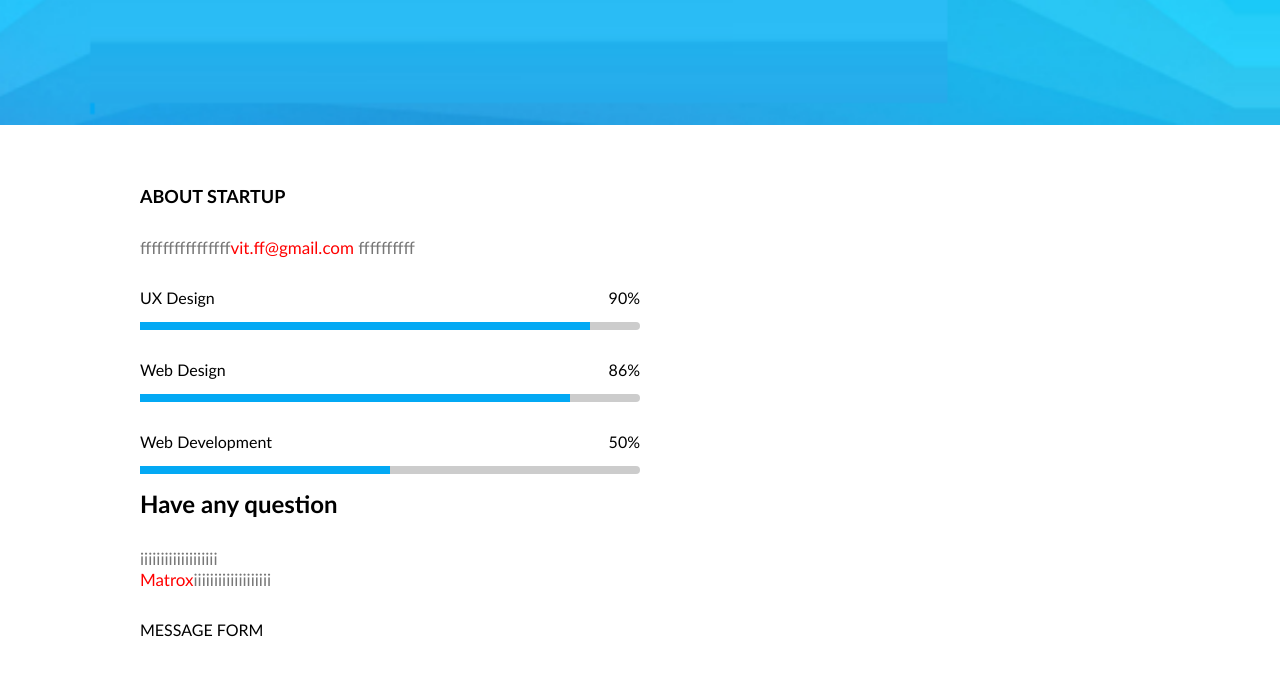
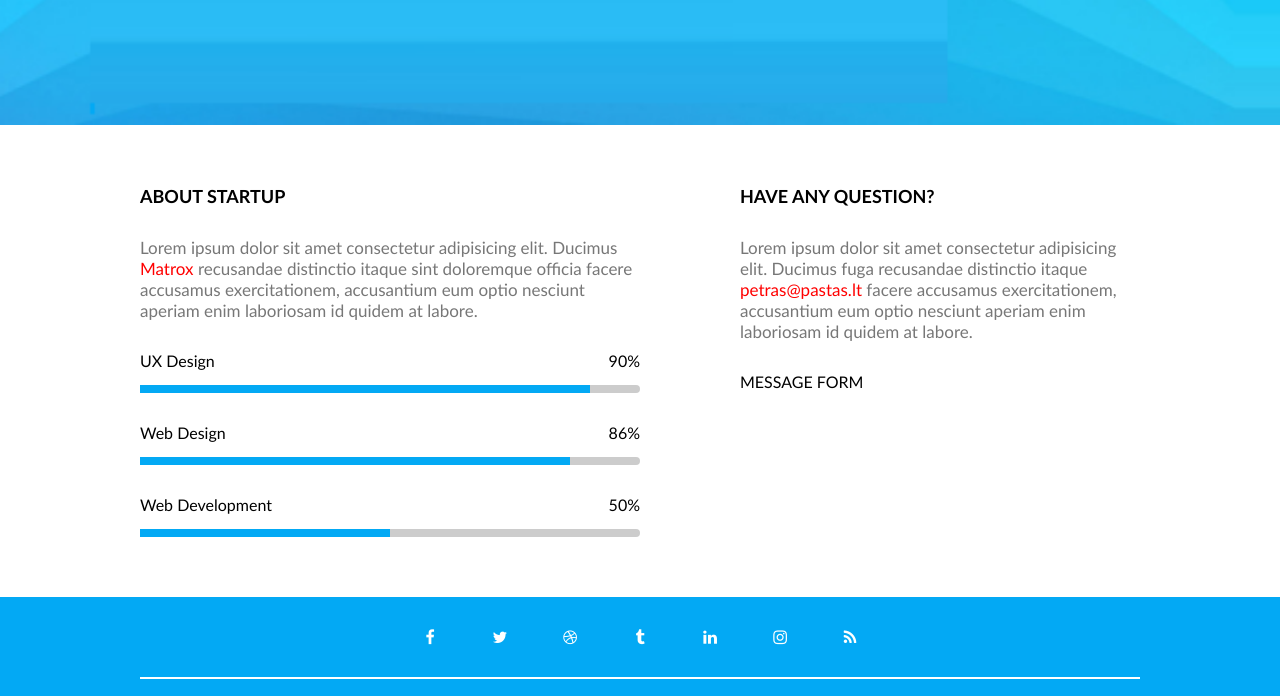
Before and after one commit to Vital188/39-grupe-coming-soon, a website: page index.html in a window 1280 px wide. Shown: the part 675-1371 px from the top of the page. Drawn offline with Linux system fonts and the light colour scheme.

```diff
--- a/css/pages/home.css
+++ b/css/pages/home.css
@@ -59,14 +59,7 @@
 }
 
 .right-column {
-    display: flex;
-    flex-direction: column;
-    gap: 30px;
     width: 40%;
-}
-
-.column.right-column > ab{
-    color: red;
 }
 
 .column-title {
--- a/index.html
+++ b/index.html
@@ -52,11 +52,11 @@
         </div>
     </section>
 
-    <Section class="container">
+    <section class="container">
         <div class="main-content row">
             <div class="column">
                 <h2 class="column-title">About startup</h2>
-                <p class="column-description">ffffffffffffffff<a href="mailto">vit.ff@gmail.com</a> ffffffffff</p>
+                <p class="column-description">Lorem ipsum dolor sit amet consectetur adipisicing elit. Ducimus <a href="#">Matrox</a> recusandae distinctio itaque sint doloremque officia facere accusamus exercitationem, accusantium eum optio nesciunt aperiam enim laboriosam id quidem at labore.</p>
                 <div class="progress-bar">
                     <div class="top">
                         <div class="label">UX Design</div>
@@ -83,13 +83,17 @@
                     <div class="bottom">
                         <div class="bar bar-3"></div>
                     </div>
+                </div>
+            </div>
             <div class="column right-column">
-                <h2>Have any question</h2>
-                <p class="column-description">iiiiiiiiiiiiiiiiiii <a href=#>Matrox</a>iiiiiiiiiiiiiiiiiii</p>
-                <form>MESSAGE FORM</form>
+                <h2 class="column-title">Have any question?</h2>
+                <p class="column-description">Lorem ipsum dolor sit amet consectetur adipisicing elit. Ducimus fuga recusandae distinctio itaque <a href="mailto:petras@pastas.lt">petras@pastas.lt</a> facere accusamus exercitationem, accusantium eum optio nesciunt aperiam enim laboriosam id quidem at labore.</p>
+                <form>
+                    MESSAGE FORM
+                </form>
             </div>
         </div>
-    </Section>
+    </section>
 
     <Footer class="container bg-main">
         <div class="row socials">
```
